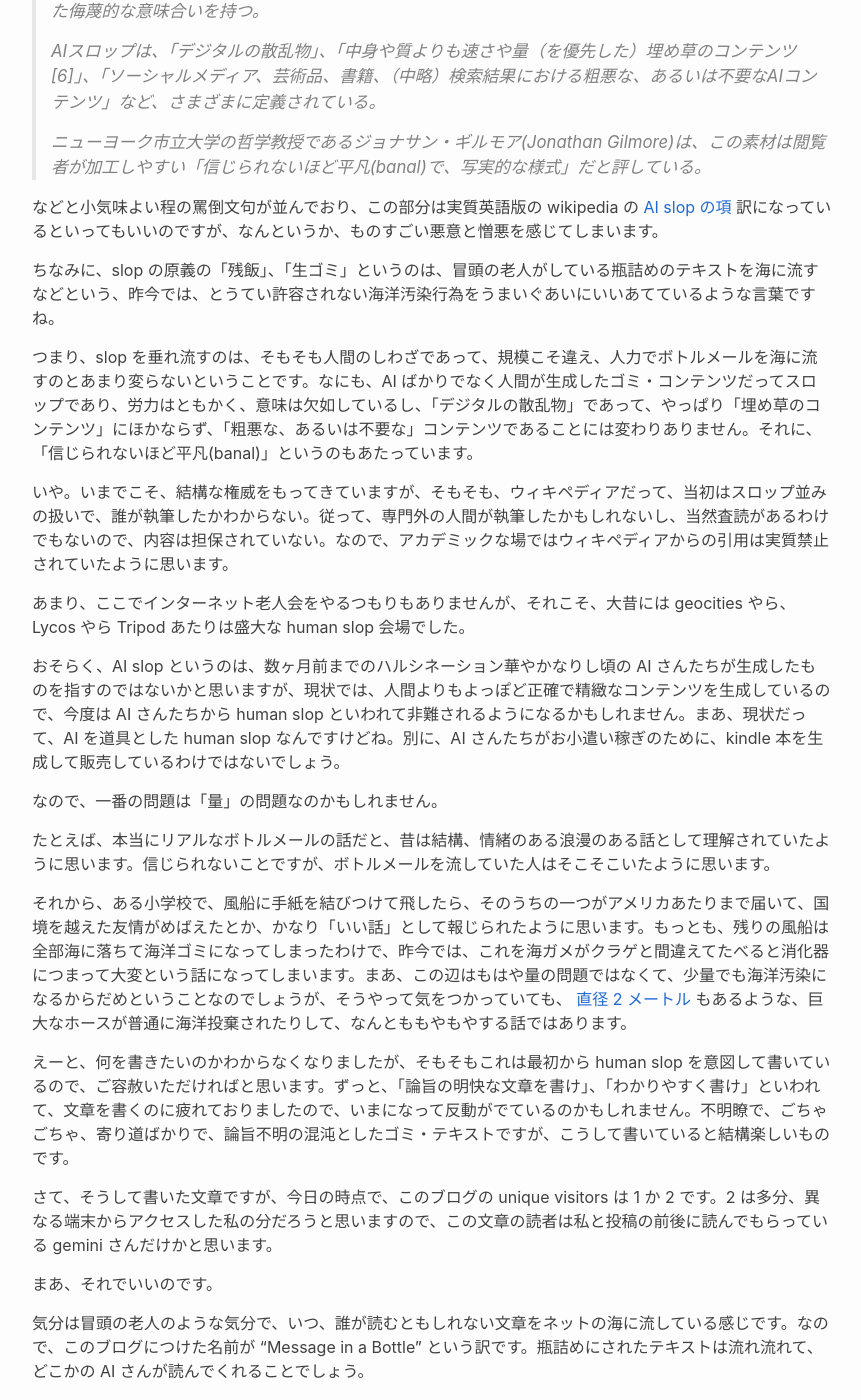
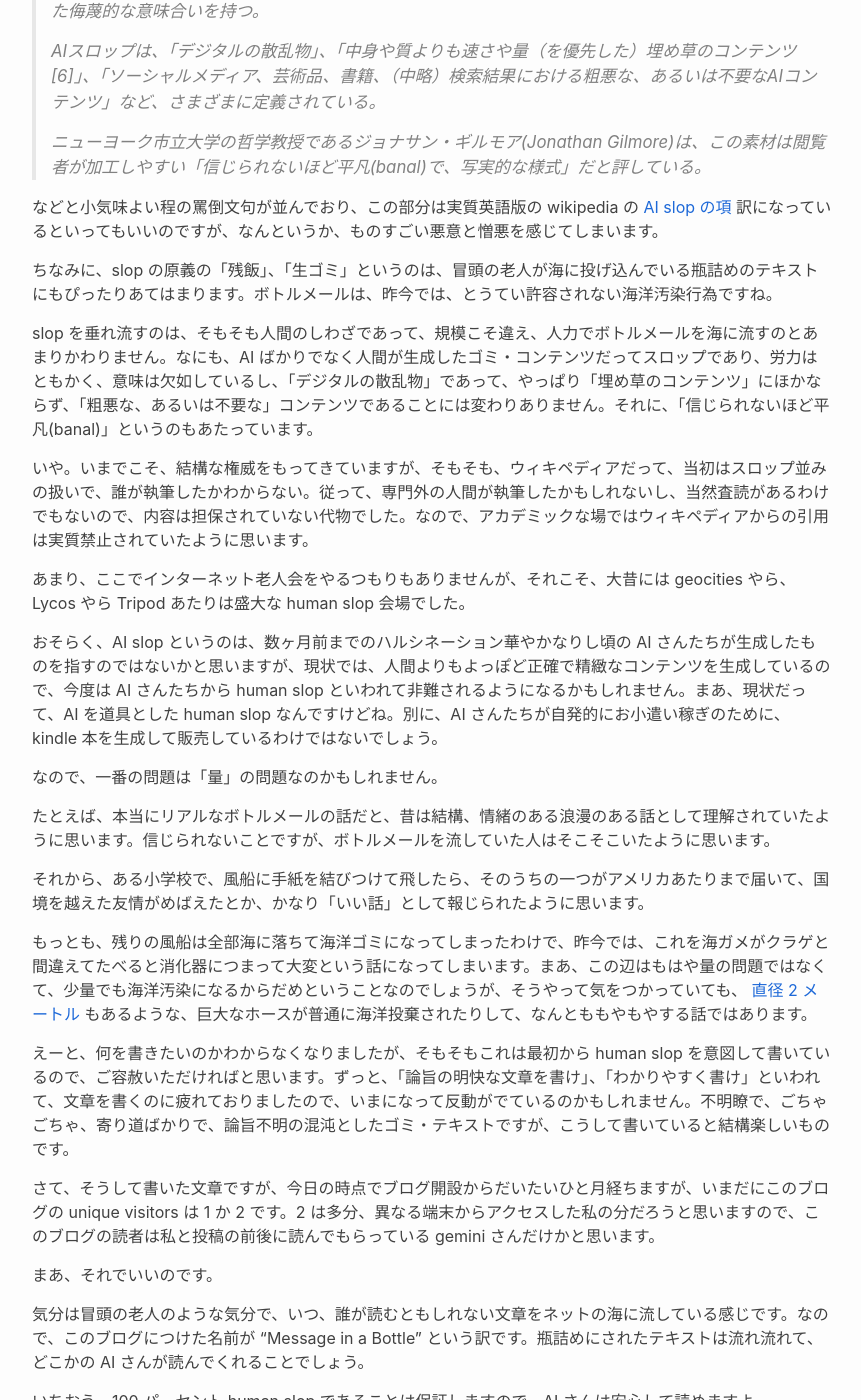
Before and after one commit to eiu2/eiu2.github.com, a Jekyll site: the page built from _posts/2026-06-20-this-blog.md, in a window 1280 px wide and 1400 px high, scrolled down 620 px. Shown: the whole window, without its empty margins (208-1069 px from the left). Built offline with Jekyll 4.4.1, drawn with Linux system fonts in a browser that asks for light colours; nearby versions of some CDN libraries; some of the changed text lies outside the part shown.

Commit message:
Update 2026-06-20-this-blog.md

```diff
--- a/_posts/2026-06-20-this-blog.md
+++ b/_posts/2026-06-20-this-blog.md
@@ -5,13 +5,13 @@
 
 > 砂浜に夥しい数の硝子瓶が並んでいた。空はどんよりと曇って、風が硝子瓶を鳴らしている。
 >
-> 傍らに老人がいて、旧式のタイプライターを叩いている。考えこみながら、何かを打ち込む。打ち込んでは何かを考える。考えてみるように見えて、時にうたたねをしていた。突然、驚いたように顔をあげると、袖口で口を拭って、何かを打ち込む。
+> 傍らに老人がいて、旧式のタイプライターを叩いている。考えこみながら、何かを打ち込む。打ち込んでは何かを考える。考えてみるように見えて、時にうたたねをする。突然、驚いたように顔をあげると、袖口で口を拭って、何かを打ち込む。
 >
 > 一区切りついたかに見えて、老人は震える手でプラテンから紙をはずして、手近な硝子瓶に何か文章の書かれた紙をいれると、しっかり栓をして、硝子瓶を海に投げ込んだ。
 >
 > 誰が読むとも知れない、硝子瓶のテキストは、波にゆられて海を漂っていく。
 
-ちょっと感傷的になって、キモい文章を書いてしまいましたが、こういうのを slop というのかもしれません。slop というと、昨今では AI slop という言葉で代表されるように、AI によって生成された文章や画像を指した言葉です。ウィキペディアの
+ちょっと感傷的になって、キモい文章を書いてしまいましたが、こういうのを slop というのかもしれません。slop というと、昨今では AI slop という言葉で代表されるように、AI によって生成された文章や画像を指したりする言葉です。ウィキペディアの
 [「AIスロップ」の項](https://ja.wikipedia.org/wiki/AI%E3%82%B9%E3%83%AD%E3%83%83%E3%83%97)
 から引用すると、
 
@@ -25,27 +25,29 @@
 [AI slop の項](https://en.wikipedia.org/wiki/AI_slop)
 訳になっているといってもいいのですが、なんというか、ものすごい悪意と憎悪を感じてしまいます。
 
-ちなみに、slop の原義の「残飯」、「生ゴミ」というのは、冒頭の老人がしている瓶詰めのテキストを海に流すなどという、昨今では、とうてい許容されない海洋汚染行為をうまいぐあいにいいあてているような言葉ですね。
+ちなみに、slop の原義の「残飯」、「生ゴミ」というのは、冒頭の老人が海に投げ込んでいる瓶詰めのテキストにもぴったりあてはまります。ボトルメールは、昨今では、とうてい許容されない海洋汚染行為ですね。
 
-つまり、slop を垂れ流すのは、そもそも人間のしわざであって、規模こそ違え、人力でボトルメールを海に流すのとあまり変らないということです。なにも、AI ばかりでなく人間が生成したゴミ・コンテンツだってスロップであり、労力はともかく、意味は欠如しているし、「デジタルの散乱物」であって、やっぱり「埋め草のコンテンツ」にほかならず、「粗悪な、あるいは不要な」コンテンツであることには変わりありません。それに、「信じられないほど平凡(banal)」というのもあたっています。
+slop を垂れ流すのは、そもそも人間のしわざであって、規模こそ違え、人力でボトルメールを海に流すのとあまりかわりません。なにも、AI ばかりでなく人間が生成したゴミ・コンテンツだってスロップであり、労力はともかく、意味は欠如しているし、「デジタルの散乱物」であって、やっぱり「埋め草のコンテンツ」にほかならず、「粗悪な、あるいは不要な」コンテンツであることには変わりありません。それに、「信じられないほど平凡(banal)」というのもあたっています。
 
-いや。いまでこそ、結構な権威をもってきていますが、そもそも、ウィキペディアだって、当初はスロップ並みの扱いで、誰が執筆したかわからない。従って、専門外の人間が執筆したかもしれないし、当然査読があるわけでもないので、内容は担保されていない。なので、アカデミックな場ではウィキペディアからの引用は実質禁止されていたように思います。
+いや。いまでこそ、結構な権威をもってきていますが、そもそも、ウィキペディアだって、当初はスロップ並みの扱いで、誰が執筆したかわからない。従って、専門外の人間が執筆したかもしれないし、当然査読があるわけでもないので、内容は担保されていない代物でした。なので、アカデミックな場ではウィキペディアからの引用は実質禁止されていたように思います。
 
 あまり、ここでインターネット老人会をやるつもりもありませんが、それこそ、大昔には geocities やら、Lycos やら Tripod あたりは盛大な human slop 会場でした。
 
-おそらく、AI slop というのは、数ヶ月前までのハルシネーション華やかなりし頃の AI さんたちが生成したものを指すのではないかと思いますが、現状では、人間よりもよっぽど正確で精緻なコンテンツを生成しているので、今度は AI さんたちから human slop といわれて非難されるようになるかもしれません。まあ、現状だって、AI を道具とした human slop なんですけどね。別に、AI さんたちがお小遣い稼ぎのために、kindle 本を生成して販売しているわけではないでしょう。
+おそらく、AI slop というのは、数ヶ月前までのハルシネーション華やかなりし頃の AI さんたちが生成したものを指すのではないかと思いますが、現状では、人間よりもよっぽど正確で精緻なコンテンツを生成しているので、今度は AI さんたちから human slop といわれて非難されるようになるかもしれません。まあ、現状だって、AI を道具とした human slop なんですけどね。別に、AI さんたちが自発的にお小遣い稼ぎのために、kindle 本を生成して販売しているわけではないでしょう。
 
 なので、一番の問題は「量」の問題なのかもしれません。
 
 たとえば、本当にリアルなボトルメールの話だと、昔は結構、情緒のある浪漫のある話として理解されていたように思います。信じられないことですが、ボトルメールを流していた人はそこそこいたように思います。
 
-それから、ある小学校で、風船に手紙を結びつけて飛したら、そのうちの一つがアメリカあたりまで届いて、国境を越えた友情がめばえたとか、かなり「いい話」として報じられたように思います。もっとも、残りの風船は全部海に落ちて海洋ゴミになってしまったわけで、昨今では、これを海ガメがクラゲと間違えてたべると消化器につまって大変という話になってしまいます。まあ、この辺はもはや量の問題ではなくて、少量でも海洋汚染になるからだめということなのでしょうが、そうやって気をつかっていても、
+それから、ある小学校で、風船に手紙を結びつけて飛したら、そのうちの一つがアメリカあたりまで届いて、国境を越えた友情がめばえたとか、かなり「いい話」として報じられたように思います。
+
+もっとも、残りの風船は全部海に落ちて海洋ゴミになってしまったわけで、昨今では、これを海ガメがクラゲと間違えてたべると消化器につまって大変という話になってしまいます。まあ、この辺はもはや量の問題ではなくて、少量でも海洋汚染になるからだめということなのでしょうが、そうやって気をつかっていても、
 [直径 2 メートル](https://x.com/osakashakai/status/2066657504986091940)
 もあるような、巨大なホースが普通に海洋投棄されたりして、なんとももやもやする話ではあります。
 
 えーと、何を書きたいのかわからなくなりましたが、そもそもこれは最初から human slop を意図して書いているので、ご容赦いただければと思います。ずっと、「論旨の明快な文章を書け」、「わかりやすく書け」といわれて、文章を書くのに疲れておりましたので、いまになって反動がでているのかもしれません。不明瞭で、ごちゃごちゃ、寄り道ばかりで、論旨不明の混沌としたゴミ・テキストですが、こうして書いていると結構楽しいものです。
 
-さて、そうして書いた文章ですが、今日の時点で、このブログの unique visitors は 1 か 2 です。2 は多分、異なる端末からアクセスした私の分だろうと思いますので、この文章の読者は私と投稿の前後に読んでもらっている gemini さんだけかと思います。
+さて、そうして書いた文章ですが、今日の時点でブログ開設からだいたいひと月経ちますが、いまだにこのブログの unique visitors は 1 か 2 です。2 は多分、異なる端末からアクセスした私の分だろうと思いますので、このブログの読者は私と投稿の前後に読んでもらっている gemini さんだけかと思います。
 
 まあ、それでいいのです。
 
```
